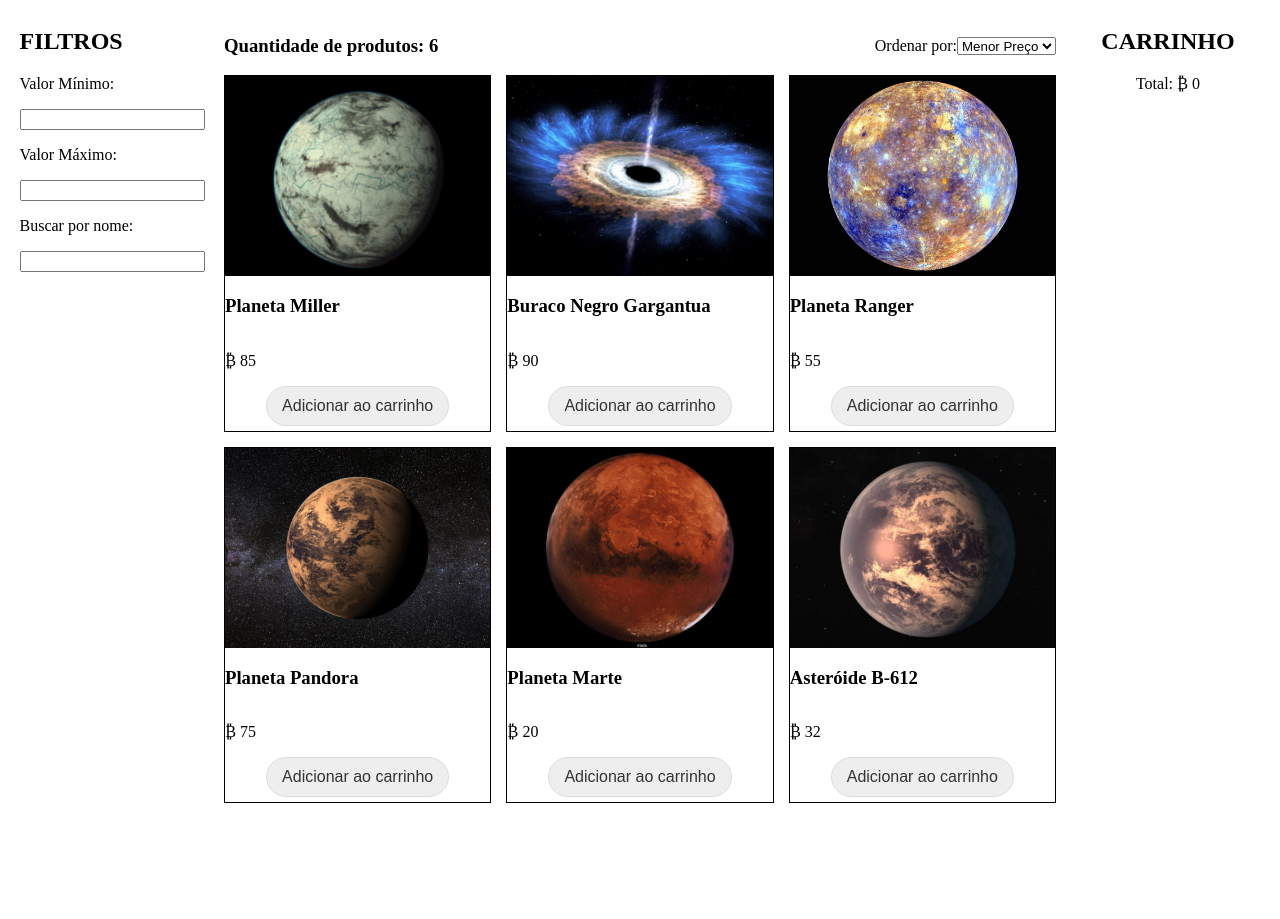
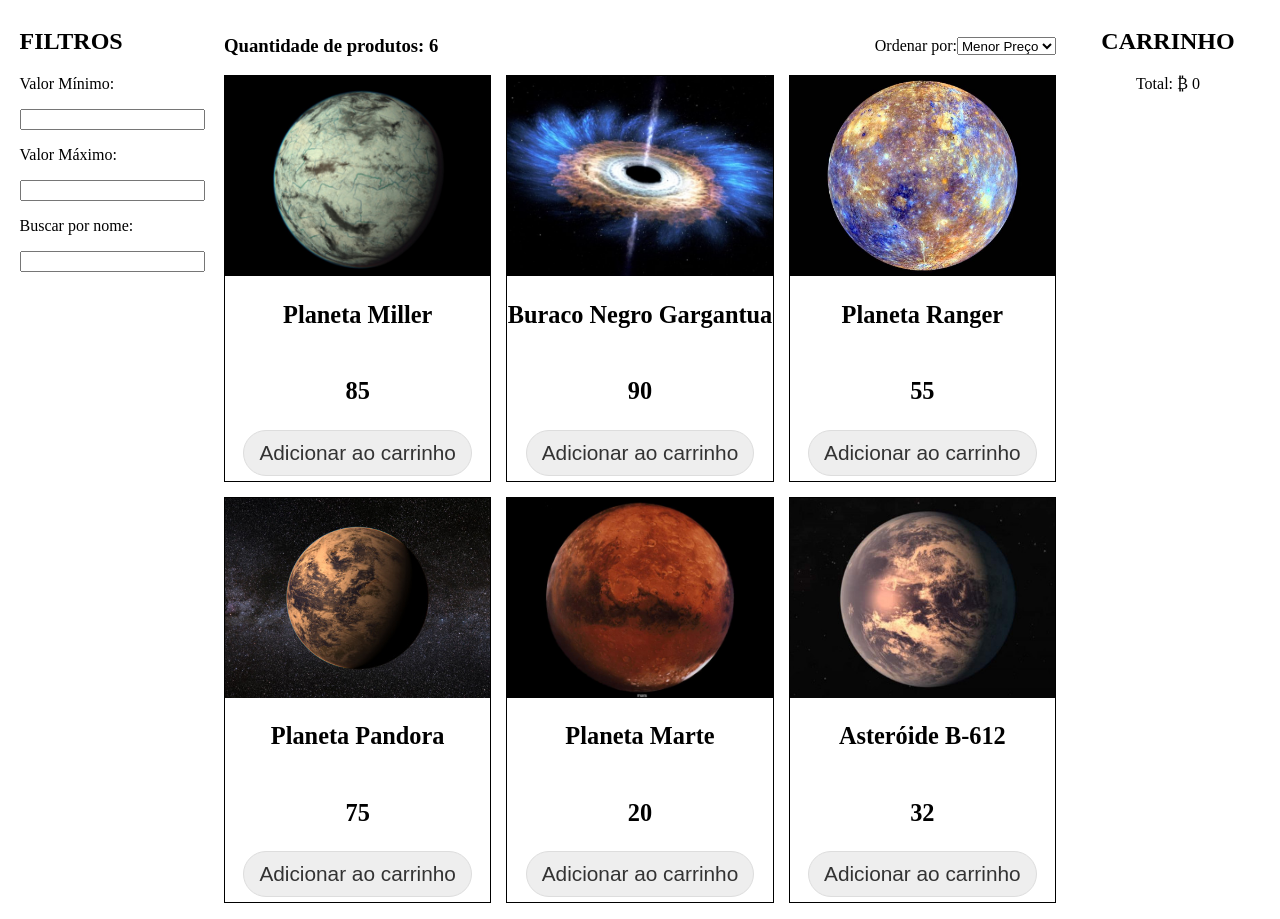
Before and after one commit to future4code/molina-labe-commerce2, a React (Create React App) app: page / in a window 1280 px wide. Before the commit the page ends 819 px from the top, so only its background shows below. Built offline with nearby package versions, Linux system fonts and the light colour scheme.

Commit message:
centralizamos o texto da div produtos

```diff
--- a/src/components/Produtos.js
+++ b/src/components/Produtos.js
@@ -35,6 +35,13 @@
 const CardProdutos = styled.div`
     border: 1px solid black;
     display: grid;
+    text-align:center;
+    font-size:  1.3em;
+    @import url('https://fonts.googleapis.com/css2?family=Lobster&display=swap');
+    font-family:'lobster';
+
+
+
 
 
 `
@@ -118,7 +125,7 @@
 
                     <ImagemProduto src={produto.imagemProduto} alt={produto.nomeProduto} />
                     <h3>{produto.nomeProduto}</h3>
-                    <p>₿ {produto.valor}</p>
+                    <h3>{produto.valor}</h3>
                     <StyledButton onClick={() => this.addCarrinho(produto.id)}>Adicionar ao carrinho</StyledButton>
 
                 </CardProdutos>
```
